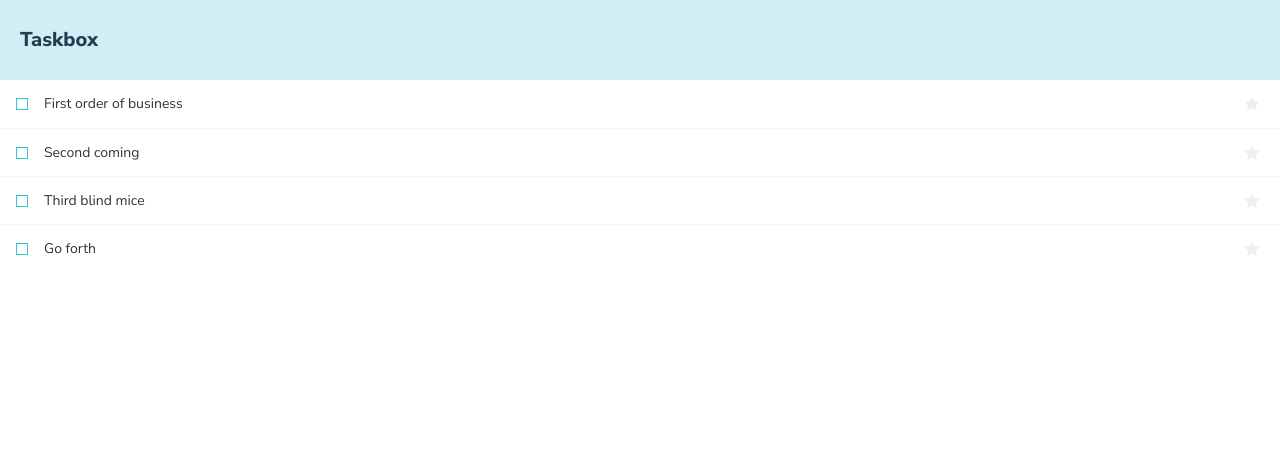
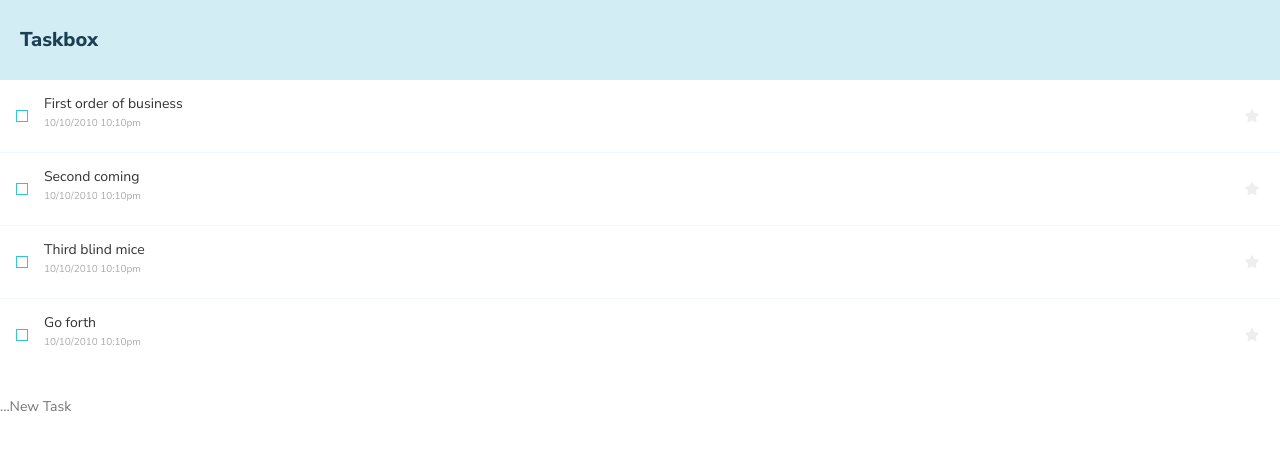
Before and after one commit to ThankYouJim/Taskbox, a React (Create React App) app: page / in a window 1280 px wide. Shown: the top 450 px of the page. Built offline with nearby package versions, Linux system fonts and the light colour scheme.

Commit message:
push to origin

```diff
--- a/package.json
+++ b/package.json
@@ -9,8 +9,9 @@
     "react": "^16.13.1",
     "react-dom": "^16.13.1",
     "react-redux": "^7.2.0",
-    "react-scripts": "3.4.1",
-    "redux": "^4.0.5"
+    "react-scripts": "^3.4.3",
+    "redux": "^4.0.5",
+    "styled-components": "^5.2.0"
   },
   "scripts": {
     "start": "react-scripts start",
--- /dev/null
+++ b/src/components/AddTask.js
@@ -0,0 +1,18 @@
+import React, { useState } from "react";
+import { FlexContainer } from "./styled";
+
+export default function AddTask() {
+  const [value, setValue] = useState("");
+
+  return (
+    <div className="list-item">
+      <input
+        type="text"
+        name="add-task"
+        value={value}
+        placeholder="...New Task"
+        onChange={(e) => setValue(e.target.value)}
+      />
+    </div>
+  );
+}
--- a/src/components/InboxScreen.js
+++ b/src/components/InboxScreen.js
@@ -1,6 +1,7 @@
 import React from "react";
 import PropTypes from "prop-types";
 import TaskList from "./TaskList";
+import AddTask from "./AddTask";
 
 export function PureInboxScreen({ error }) {
   if (error) {
@@ -22,6 +23,7 @@ export function PureInboxScreen({ error }) {
         </h1>
       </nav>
       <TaskList />
+      <AddTask />
     </div>
   );
 }
--- a/src/components/Task.js
+++ b/src/components/Task.js
@@ -23,13 +23,18 @@ export default function Task({
         />
         <span className="checkbox-custom" onClick={() => onArchiveTask(id)} />
       </label>
+      <div className="list-content">
         <div className="title">
           <input
             type="text"
             value={title}
-          readOnly={true}
             placeholder="Input title"
+            readOnly
           />
+        </div>
+        <div className="subtitle">
+          10/10/2010 10:10pm
+        </div>
       </div>
 
       <div className="actions" onClick={(event) => event.stopPropagation()}>
--- /dev/null
+++ b/src/components/styled.js
@@ -0,0 +1,19 @@
+import styled from "styled-components";
+
+export const FlexContainer = styled.label`
+  display: flex;
+  align-items: center;
+  padding: 0.75rem;
+
+  span {
+    padding: 0.5rem;
+  }
+
+  input[type="text"] {
+    color: red;
+    flex: 1;
+    padding: .5rem;
+    border: 1px solid #dddddd;
+    border-radius: 4px;
+  }
+`;
--- a/src/index.css
+++ b/src/index.css
@@ -1,7 +1,7 @@
 /* Reset.less
  * Props to Eric Meyer (meyerweb.com) for his CSS reset file. We're using an adapted version here	that cuts out some of the reset HTML elements we will never need here (i.e., dfn, samp, etc).
  * ------------------------------------------------------------------------------------------------------------------------------------------------------------------------------------------- */
- @import url('https://fonts.googleapis.com/css?family=Nunito+Sans:400,400i,800');
+@import url("https://fonts.googleapis.com/css?family=Nunito+Sans:400,400i,800");
 html,
 body {
   margin: 0;
@@ -193,15 +193,15 @@
   hyphens: auto;
 }
 .type-light {
-   font-family: 'Nunito Sans', "Helvetica Neue", Helvetica, Arial, sans-serif;
+  font-family: "Nunito Sans", "Helvetica Neue", Helvetica, Arial, sans-serif;
   font-weight: 300;
 }
 .type-bold {
-   font-family: 'Nunito Sans', "Helvetica Neue", Helvetica, Arial, sans-serif;
+  font-family: "Nunito Sans", "Helvetica Neue", Helvetica, Arial, sans-serif;
   font-weight: 800;
 }
 .type-italic {
-   font-family: 'Nunito Sans', "Helvetica Neue", Helvetica, Arial, sans-serif;
+  font-family: "Nunito Sans", "Helvetica Neue", Helvetica, Arial, sans-serif;
   font-weight: 400;
   font-style: italic;
 }
@@ -220,7 +220,7 @@
   -moz-osx-font-smoothing: grayscale;
 }
 body {
-   font-family: 'Nunito Sans', "Helvetica Neue", Helvetica, Arial, sans-serif;
+  font-family: "Nunito Sans", "Helvetica Neue", Helvetica, Arial, sans-serif;
   font-style: 400;
   color: #333;
   font-size: 16px;
@@ -232,7 +232,7 @@
 h4,
 h5,
 h6 {
-   font-family: 'Nunito Sans', "Helvetica Neue", Helvetica, Arial, sans-serif;
+  font-family: "Nunito Sans", "Helvetica Neue", Helvetica, Arial, sans-serif;
   font-style: 400;
   margin: 0;
   padding: 0;
@@ -288,9 +288,9 @@
 textarea {
   font-size: 14px;
   line-height: 20px;
-   font-family: 'Nunito Sans', "Helvetica Neue", Helvetica, Arial, sans-serif;
+  font-family: "Nunito Sans", "Helvetica Neue", Helvetica, Arial, sans-serif;
   font-style: 400;
-   padding: .75rem 0;
+  padding: 0.75rem 0;
   line-height: 1.5rem !important;
   border: none;
   border-radius: 0;
@@ -308,7 +308,7 @@
 input[type="email"][disabled],
 input[type="password"][disabled],
 textarea[disabled] {
-   opacity: .5;
+  opacity: 0.5;
 }
 input:-webkit-autofill {
   -webkit-box-shadow: 0 0 0 1000px white inset;
@@ -335,7 +335,7 @@
   transform: translate3d(-50%, -50%, 0);
   background: transparent;
   box-shadow: #2cc5d2 0 0 0 1px inset;
-   content: '';
+  content: "";
   display: block;
 }
 .checkbox input[type="checkbox"]:checked + span:before {
@@ -344,7 +344,7 @@
   box-shadow: none;
   color: #2cc5d2;
   margin-top: -1px;
-   font-family: 'percolate';
+  font-family: "percolate";
   speak: none;
   font-style: normal;
   font-weight: normal;
@@ -392,7 +392,10 @@
 @font-face {
   font-family: "percolate";
   src: url("/icon/percolate.eot");
-   src: url("/icon/percolate.eot") format("embedded-opentype"), url("/icon/percolate.woff") format("woff"), url("/icon/percolate.ttf") format("truetype"), url("/icon/percolate.svg") format("svg");
+  src: url("/icon/percolate.eot") format("embedded-opentype"),
+    url("/icon/percolate.woff") format("woff"),
+    url("/icon/percolate.ttf") format("truetype"),
+    url("/icon/percolate.svg") format("svg");
   font-weight: normal;
   font-style: normal;
 }
@@ -812,10 +815,10 @@
   outline: none;
 }
 .list-heading {
-   letter-spacing: .3em;
-   text-indent: .3em;
+  letter-spacing: 0.3em;
+  text-indent: 0.3em;
   text-transform: uppercase;
-   font-family: 'Nunito Sans', "Helvetica Neue", Helvetica, Arial, sans-serif;
+  font-family: "Nunito Sans", "Helvetica Neue", Helvetica, Arial, sans-serif;
   font-weight: 800;
   font-size: 11px;
   padding-left: 15px;
@@ -834,16 +837,30 @@
   line-height: 20px;
   display: flex;
   flex-wrap: wrap;
-   height: 3rem;
   width: 100%;
   background: white;
   transition: all ease-out 150ms;
+  padding: 0.75rem 0;
 }
- .list-item .title {
+.list-item .list-content {
+  display: flex;
+  flex-direction: column;
+  flex: 1;
+}
+.list-item .title,
+.list-item .subtitle {
   overflow: hidden;
   text-overflow: ellipsis;
   white-space: nowrap;
   flex: 1;
+}
+.list-item .title input{
+  padding: 0px;
+}
+.list-item .subtitle {
+  font-size: 10px;
+  line-height: normal;
+  color: #aaa;
 }
 .list-item input[type="text"] {
   background: transparent;
@@ -951,7 +968,7 @@
 .wrapper-message .title-message {
   font-size: 16px;
   line-height: 24px;
-   font-family: 'Nunito Sans', "Helvetica Neue", Helvetica, Arial, sans-serif;
+  font-family: "Nunito Sans", "Helvetica Neue", Helvetica, Arial, sans-serif;
   font-weight: 800;
   color: #555;
 }
@@ -985,7 +1002,7 @@
   overflow: hidden;
   text-overflow: ellipsis;
   white-space: nowrap;
-   font-family: 'Nunito Sans', "Helvetica Neue", Helvetica, Arial, sans-serif;
+  font-family: "Nunito Sans", "Helvetica Neue", Helvetica, Arial, sans-serif;
   font-weight: 800;
   color: #1c3f53;
   display: inline-block;
```
Also changed, not shown: 1 other file (tests, documents, lock files or other folders). Lines whose indentation alone changed are shown as unchanged.
